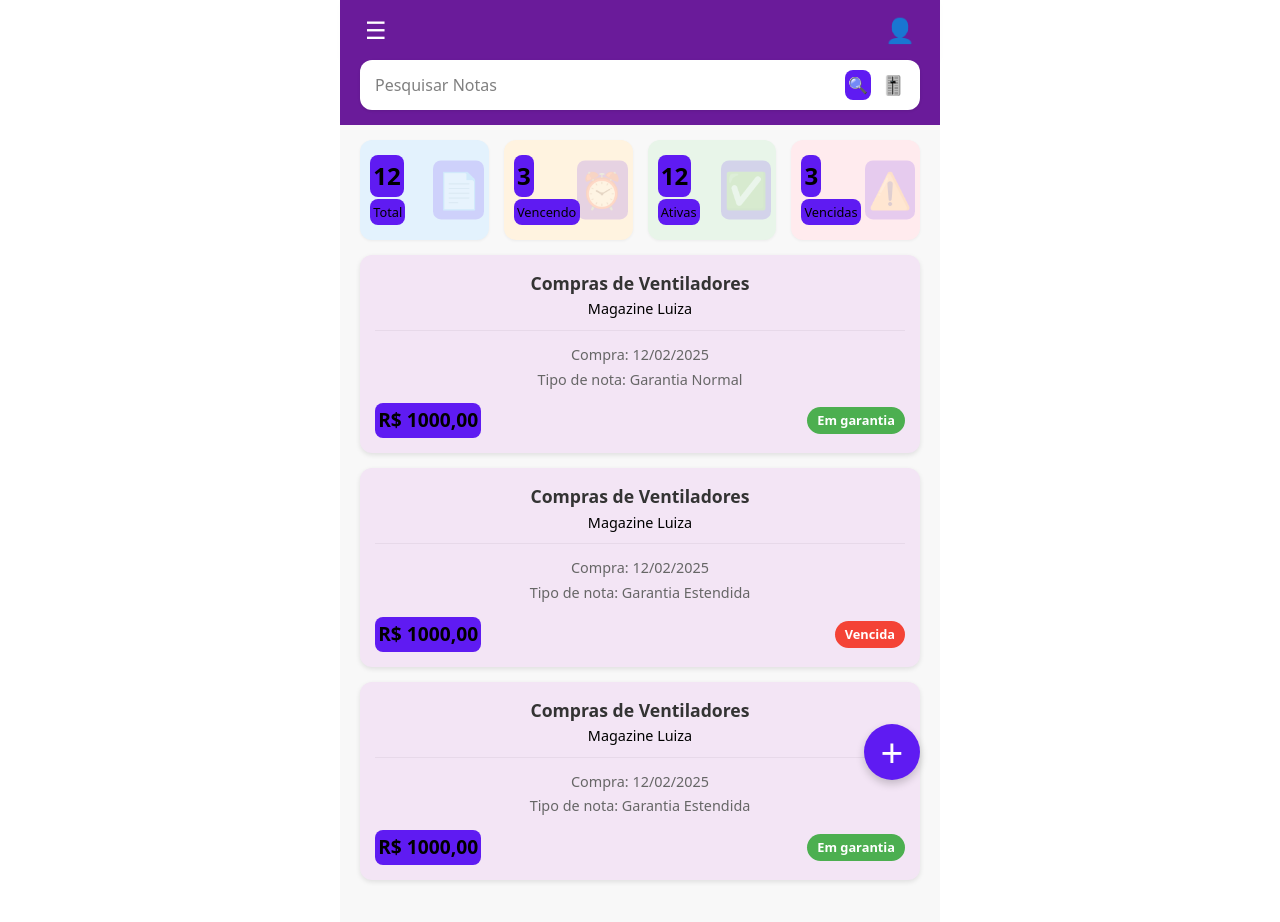
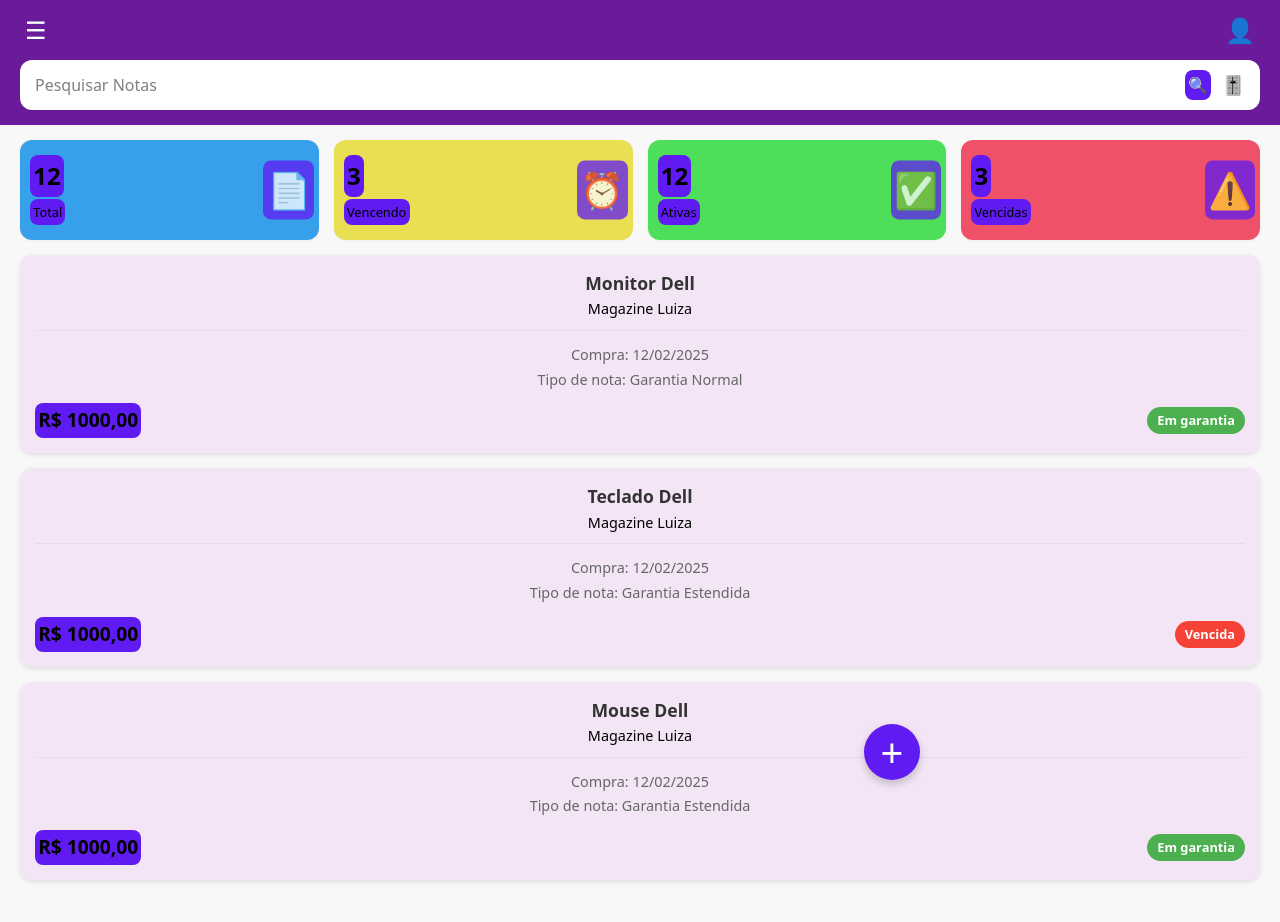
Before and after one commit to elielsondev/projeto_app_controle_de_garantia, a React (Vite) app: page / in a window 1280 px wide. Shown: the top 922 px of the page. Built offline with nearby package versions, Linux system fonts and the light colour scheme; the HTML template or start-up script is replaced by a standard one.

Commit message:
Home Screen Colors

```diff
--- a/src/pages/Home.jsx
+++ b/src/pages/Home.jsx
@@ -43,7 +43,7 @@ const Home = () => {
   const notas = [
     {
       id: 1,
-      titulo: 'Compras de Ventiladores',
+      titulo: 'Monitor Dell',
       fornecedor: 'Magazine Luiza',
       compraData: '12/02/2025',
       tipoNota: 'Garantia Normal',
@@ -52,7 +52,7 @@ const Home = () => {
     },
     {
       id: 2,
-      titulo: 'Compras de Ventiladores',
+      titulo: 'Teclado Dell',
       fornecedor: 'Magazine Luiza',
       compraData: '12/02/2025',
       tipoNota: 'Garantia Estendida',
@@ -61,7 +61,7 @@ const Home = () => {
     },
     {
       id: 3,
-      titulo: 'Compras de Ventiladores',
+      titulo: 'Mouse Dell',
       fornecedor: 'Magazine Luiza',
       compraData: '12/02/2025',
       tipoNota: 'Garantia Estendida',
--- a/src/style/Home.css
+++ b/src/style/Home.css
@@ -1,3 +1,4 @@
+
 :root {
   --roxo-principal: #6a1b9a; /* Cor roxa da imagem */
   --roxo-claro: #f3e5f5; /* Cor de fundo suave */
@@ -10,7 +11,7 @@
 /*  Layout Principal  */
 
 .tela-inicial-container {
-  max-width: 600px;
+  max-width: auto;
   margin: 0 auto;
   min-height: 100vh;
   background-color: #f8f8f8;
@@ -109,10 +110,10 @@
   overflow: hidden;
 }
 
-.card-resumo.total { background-color: #e3f2fd; } /* Azul claro */
-.card-resumo.vencendo { background-color: #fff3e0; } /* Laranja claro */
-.card-resumo.ativas { background-color: #e8f5e9; } /* Verde claro */
-.card-resumo.vencidas { background-color: #ffebee; } /* Vermelho claro */
+.card-resumo.total { background-color: #37a0eb; } /* Azul claro */
+.card-resumo.vencendo { background-color: #e9df52; } /* Laranja claro */
+.card-resumo.ativas { background-color: #4ddf59; } /* Verde claro */
+.card-resumo.vencidas { background-color: #ee5168; } /* Vermelho claro */
 
 
 .card-value {
@@ -133,7 +134,7 @@
     right: 5px;
     transform: translateY(-50%);
     font-size: 2.2em;
-    opacity: 0.15;
+    opacity: 0.75;
 }
 
 /*  Lista de Notas  */
```
